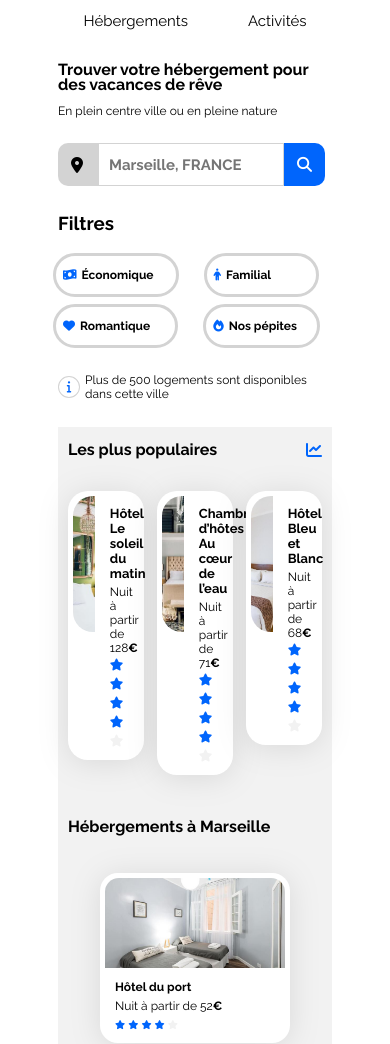
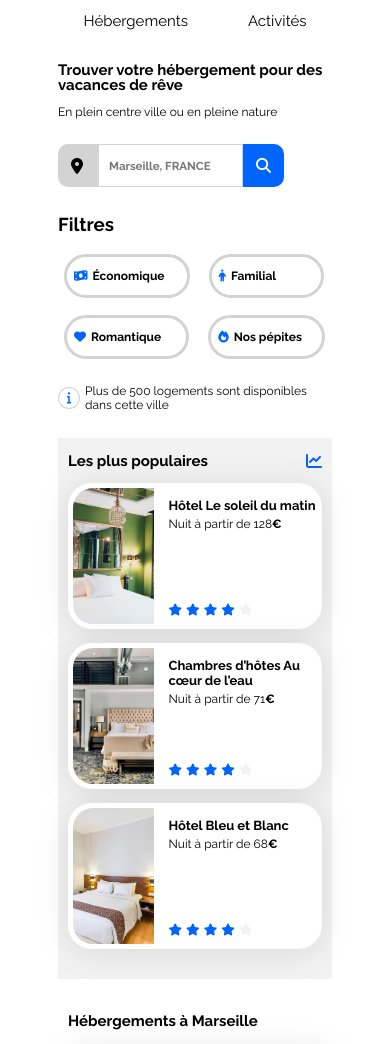
Before and after one commit to PolZeck/ProjetBookiOC, a plain HTML site: page index.html in a window 390 px wide. Shown: the part 85-1129 px from the top of the page. Drawn offline with Linux system fonts and the light colour scheme.

Commit message:
end responsive <768px

```diff
--- a/css/style.css
+++ b/css/style.css
@@ -67,7 +67,7 @@ a {
 }
 
 .hebergements-and-populaires section {
-    background-color: var(--main-bg-color);
+    background-color: #F2F2F2;
     border-radius: 20px;
     padding: 30px;
     box-sizing: border-box;
@@ -547,7 +547,7 @@ footer{
     .logo{
         display: block;
         margin: auto;
-        margin-left: 30%;
+
     }
     .bloc_menu{
         display: flex;
@@ -572,8 +572,8 @@ footer{
 
     .section-title {
         margin: 0;
-        font-size: 16px;
-        line-height: 0.9;
+        font-size: 15px;
+        line-height: 1;
     }
     form p{
         white-space: nowrap;
@@ -592,6 +592,9 @@ footer{
         padding-left: 0px;
         padding-right: 0px;
     }
+    form input{
+        font-size: 11.5px;
+    }
 
 
     /* filter */
@@ -606,7 +609,8 @@ footer{
     }
     .buttons{
         flex-wrap: wrap;
-        gap: 7.5px;
+        gap: 17.5px;
+        margin-left: -9px;
     }
     .fam{
         padding-right: 45px;
@@ -620,7 +624,7 @@ footer{
     }
     .line{
         align-items: center;
-        gap: 22px;
+        gap: 16px;
     }
     .info p{
         font-size: 12px;
@@ -653,11 +657,49 @@ footer{
         margin-top: 0px;
     }
     .hebergements-and-populaires section {
-        background-color: var(--main-bg-color);
+        background-color: #F2F2F2;
         border-radius: 0;
         padding: 15px 10px 10px 10px;
         box-sizing: border-box;
 
+    }
+    .populaires-cards a {
+        width: 100%;
+    }
+    .populaires-cards {
+        display: flex;
+        flex-direction: column;
+        justify-content: space-between;
+        padding-bottom: 20px;
+    }
+    .populaires-cards .card {
+        display: flex;
+        margin-top: 14px;
+    }
+    .card{
+        border-radius: 24px;
+    }
+
+
+    /* hebergements */
+    .hebergements-and-populaires .hebergements{
+        background-color: white ;
+    }
+    .hebergement-cards{
+        flex-direction: column;
+        justify-content: center;
+        gap: 0px;
+        flex-wrap: nowrap;
+    }
+    .hebergement-cards div {
+        width: 100%;
+    }
+    .hebergements h2{
+        padding-top: 20px;
+        margin-bottom: -20px;
+    }
+    .card-hebergements{
+        margin-bottom: 10px;
     }
 
     /* activities */
@@ -665,4 +707,21 @@ footer{
     .Act{
         flex-direction: column;
     }
+    .Act img {
+        height: 130px;
+    }
+    .Act-content {
+        padding-top: 0px;
+    }
+
+
+    /* footer */
+    .foot{
+        flex-direction: column;
+    }
+    .assistance {
+        margin-left: 0px;
+        display: flex;
+        flex-direction: column;
+    }
 }
```
